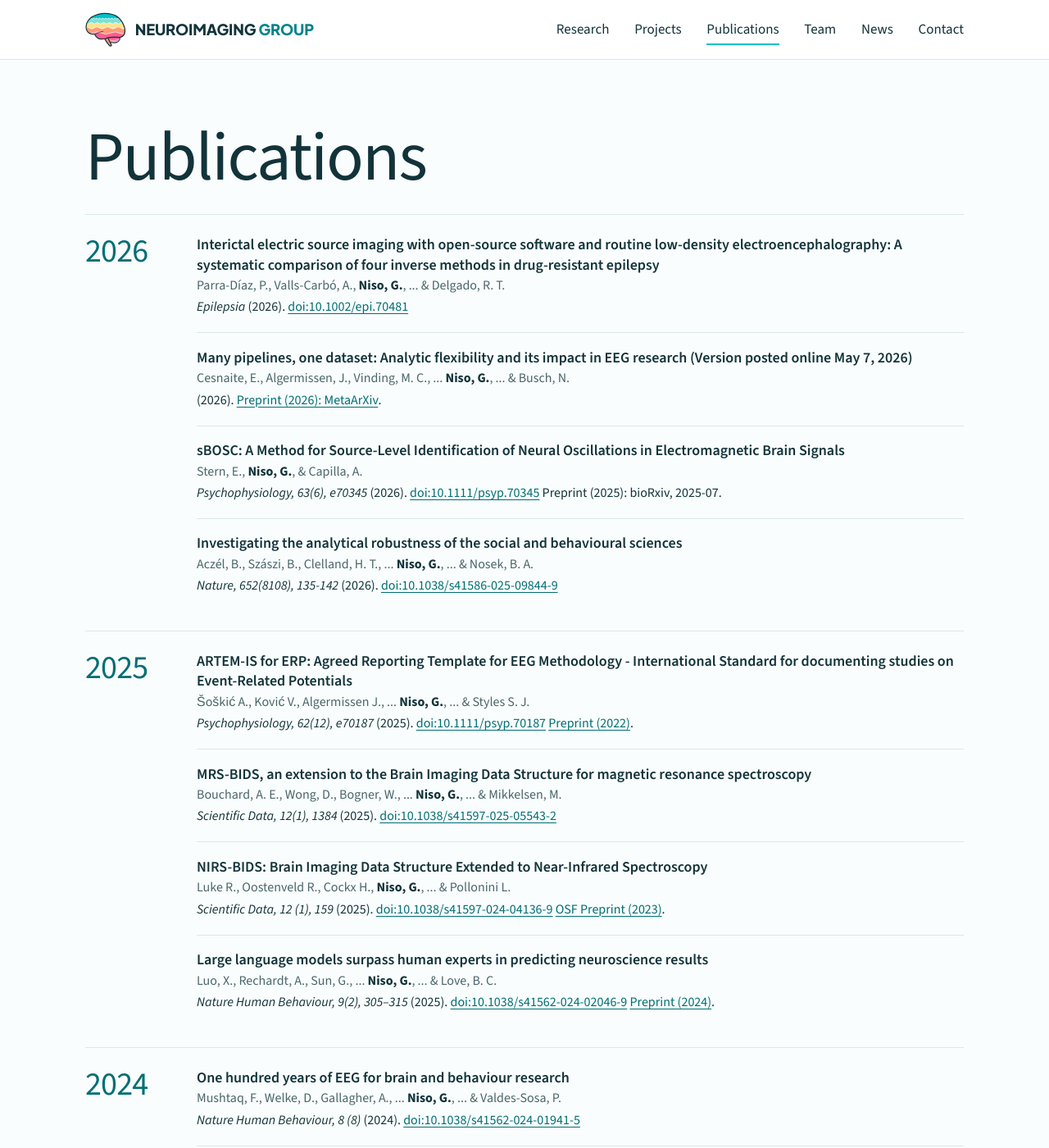
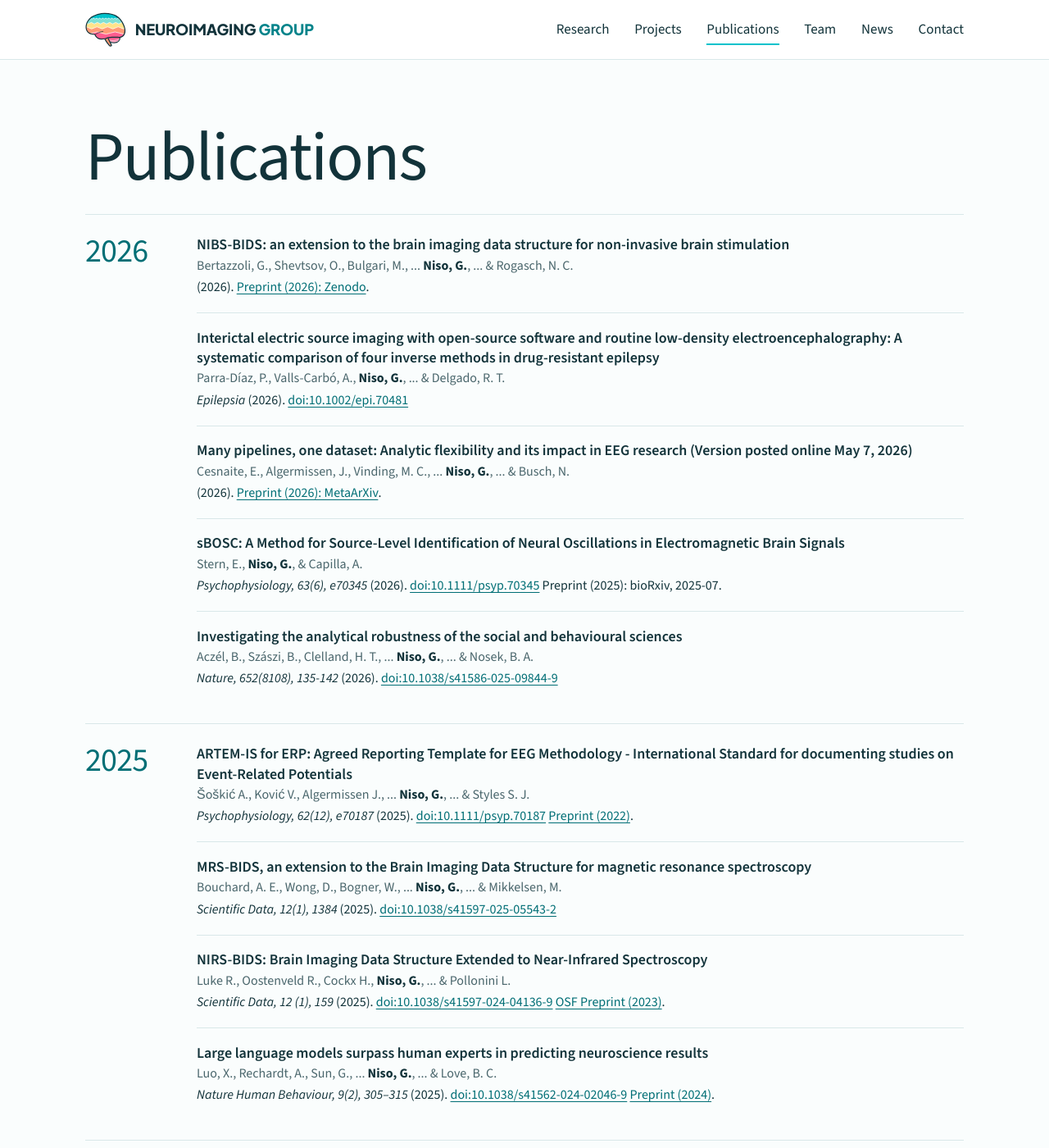
Before and after one commit to cajal-neuroimaging/cajal-neuroimaging.github.io, a Jekyll site: the page built from publications.html, in a window 1280 px wide and 1400 px high. Shown: the whole window at 82% size. Built offline with Jekyll 4.4.1, drawn with Linux system fonts in a browser that asks for light colours; some of the changed text lies outside the part shown.

Commit message:
Publications: add missing recent works
Co-Authored-By: Claude Opus 5.5 <noreply@anthropic.com>
Claude-Session: https://claude.ai/code/session_016qHx7xJtVuA2p8MXZK7uaB

```diff
--- a/_data/publications.yml
+++ b/_data/publications.yml
@@ -1,6 +1,11 @@
 # Group publications, newest first.
 # Fields: authors, year, title, venue, doi (optional), preprint + preprint_url (optional), resource (optional).
 
+- authors: Bertazzoli, G., Shevtsov, O., Bulgari, M., ... Niso, G., ... & Rogasch, N. C.
+  year: 2026
+  title: 'NIBS-BIDS: an extension to the brain imaging data structure for non-invasive brain stimulation'
+  preprint: 'Preprint (2026): Zenodo'
+  preprint_url: https://doi.org/10.5281/zenodo.19322568
 - authors: Parra‐Díaz, P., Valls‐Carbó, A., Niso, G., ... & Delgado, R. T.
   year: 2026
   title: 'Interictal electric source imaging with open‐source software and routine low‐density electroencephalography: A systematic comparison of four inverse methods in drug‐resistant epilepsy'
@@ -48,6 +53,11 @@
   doi: 10.1038/s41562-024-02046-9
   preprint: Preprint (2024)
   preprint_url: https://arxiv.org/abs/2403.03230
+- authors: Chino Vilca, B. N., de Frutos-Lucas, J., Antón-Toro, L. F., ... Niso, G., & Maestú, F.
+  year: 2024
+  title: M/EEG Hallmarks of Healthy and Pathological Aging
+  venue: Book chapter, Springer
+  doi: 10.1007/978-3-031-72219-6_42
 - authors: Mushtaq, F., Welke, D., Gallagher, A., ... Niso, G., ... & Valdes-Sosa, P.
   year: 2024
   title: One hundred years of EEG for brain and behaviour research
```
